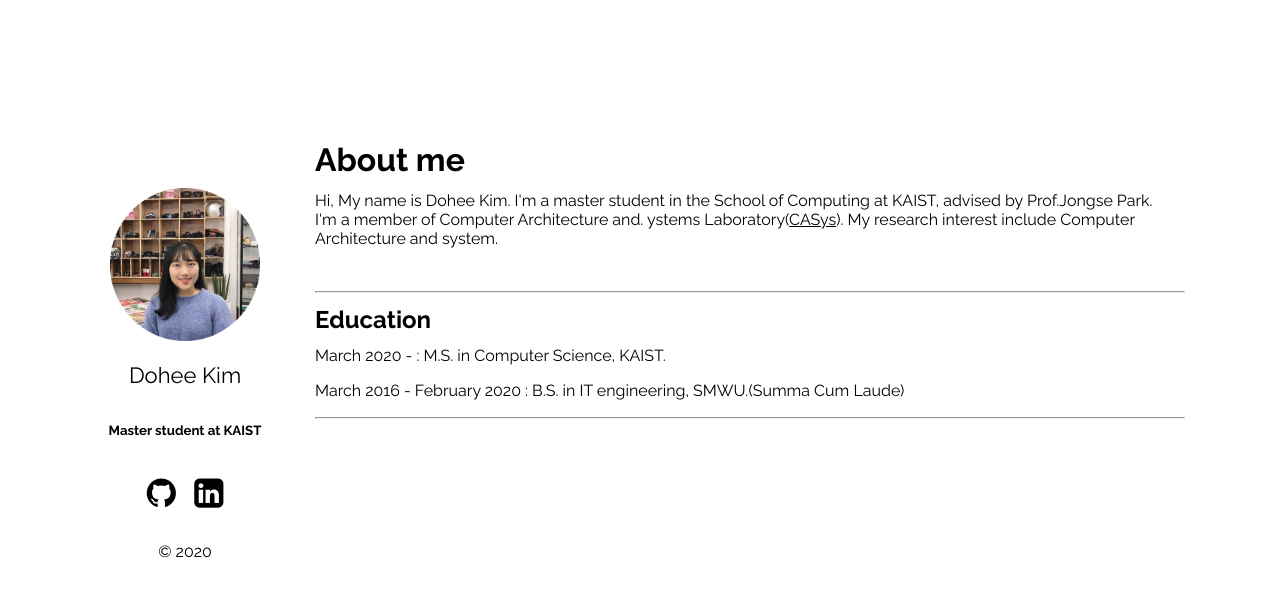
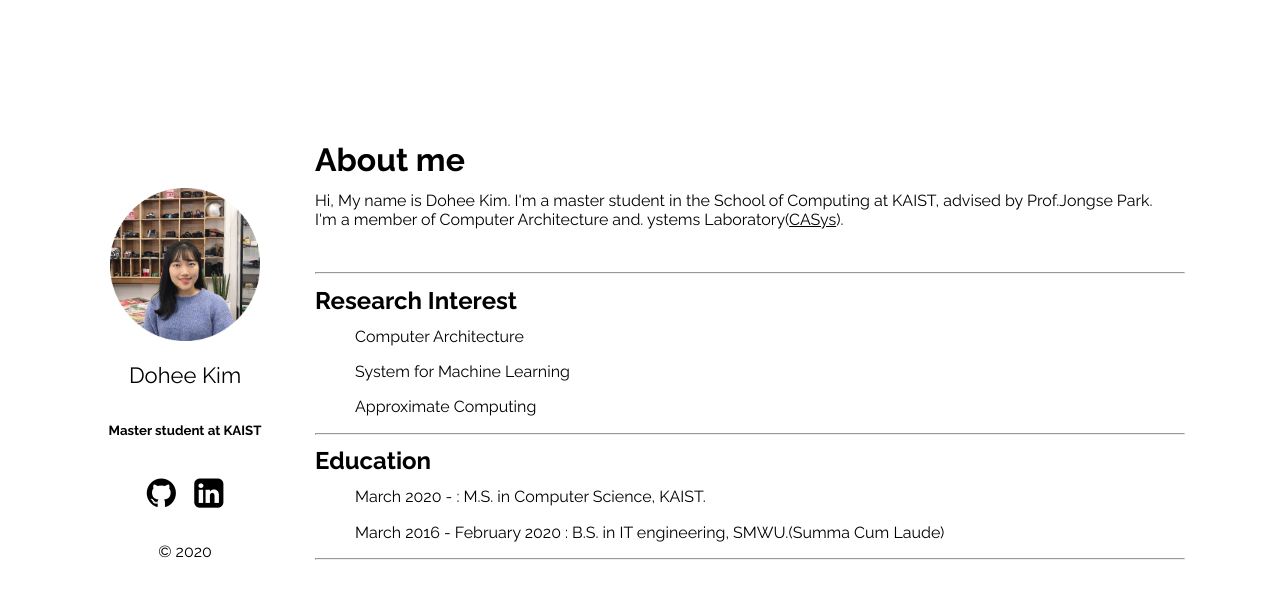
Before and after one commit to kdheejb7/kdheejb7.github.io, a Jekyll site: the page built from index.md, in a window 1280 px wide. Shown: the top 599 px of the page. Built offline with Jekyll 4.4.1, drawn with Linux system fonts in a browser that asks for light colours.

Commit message:
add research interest

```diff
--- a/_layouts/default.html
+++ b/_layouts/default.html
@@ -65,12 +65,17 @@
         <!-- {{ content }} -->
 	<div id="mainmargin">
 	<h1> About me </h1>
-	<p> Hi, My name is Dohee Kim. I'm a master student in the School of Computing at KAIST, advised by Prof.Jongse Park. </br> I'm a member of Computer Architecture and. ystems Laboratory(<a href="http://casys.kaist.ac.kr/">CASys</a>). My research interest include Computer Architecture and system. </p>
+	<p> Hi, My name is Dohee Kim. I'm a master student in the School of Computing at KAIST, advised by Prof.Jongse Park. </br> I'm a member of Computer Architecture and. ystems Laboratory(<a href="http://casys.kaist.ac.kr/">CASys</a>). </p>
         </br>
 	<hr/>
+	<h2> Research Interest </h2>
+	<p> <ul> Computer Architecture </ul> </p>
+        <p> <ul> System for Machine Learning </ul> </p>
+	<p> <ul> Approximate Computing </ul> </p>
+	<hr/>
 	<h2> Education </h2>
-	<p> March 2020 - : M.S. in Computer Science, KAIST. </p>
-        <p> March 2016 - February 2020 : B.S. in IT engineering, SMWU.(Summa Cum Laude) </p>
+	<p> <ul> March 2020 - : M.S. in Computer Science, KAIST. </ul> </p>
+        <p> <ul> March 2016 - February 2020 : B.S. in IT engineering, SMWU.(Summa Cum Laude)</ul> </p>
 	<hr/>
 
 	</div>
```
